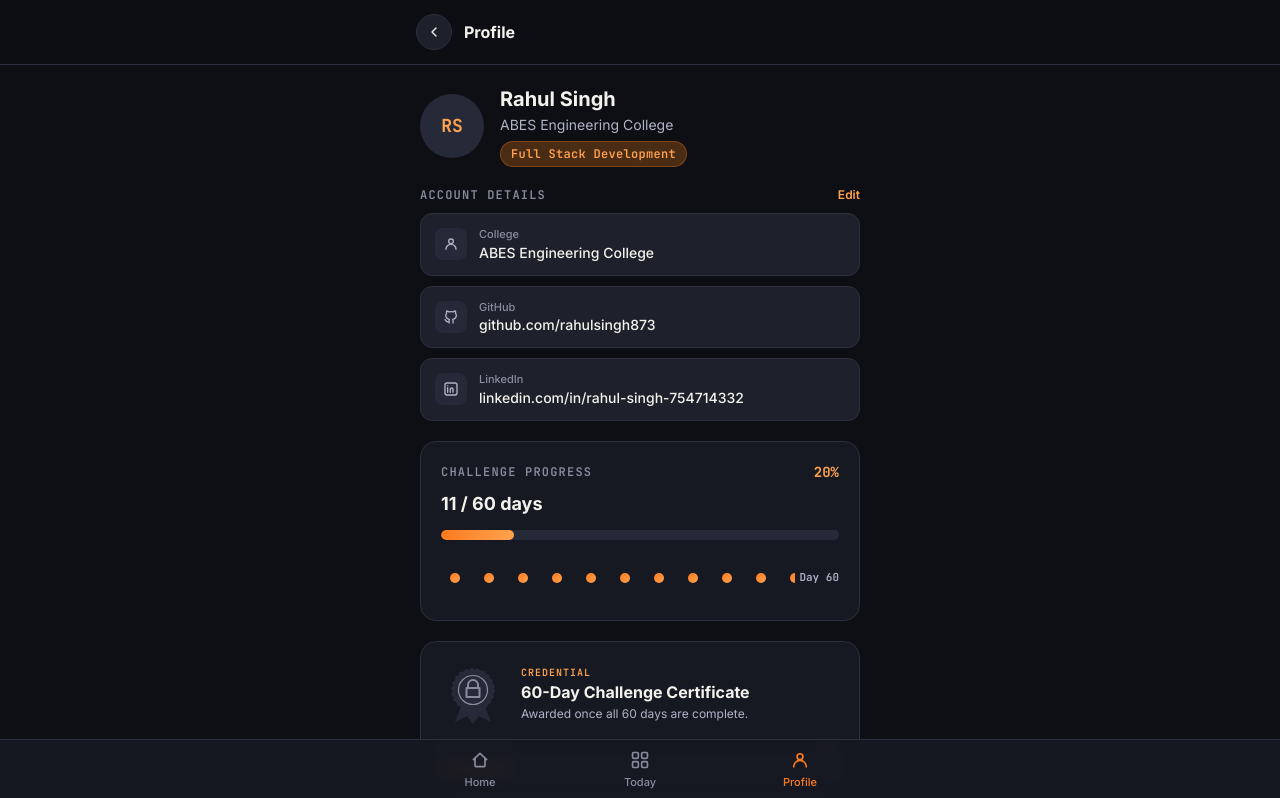
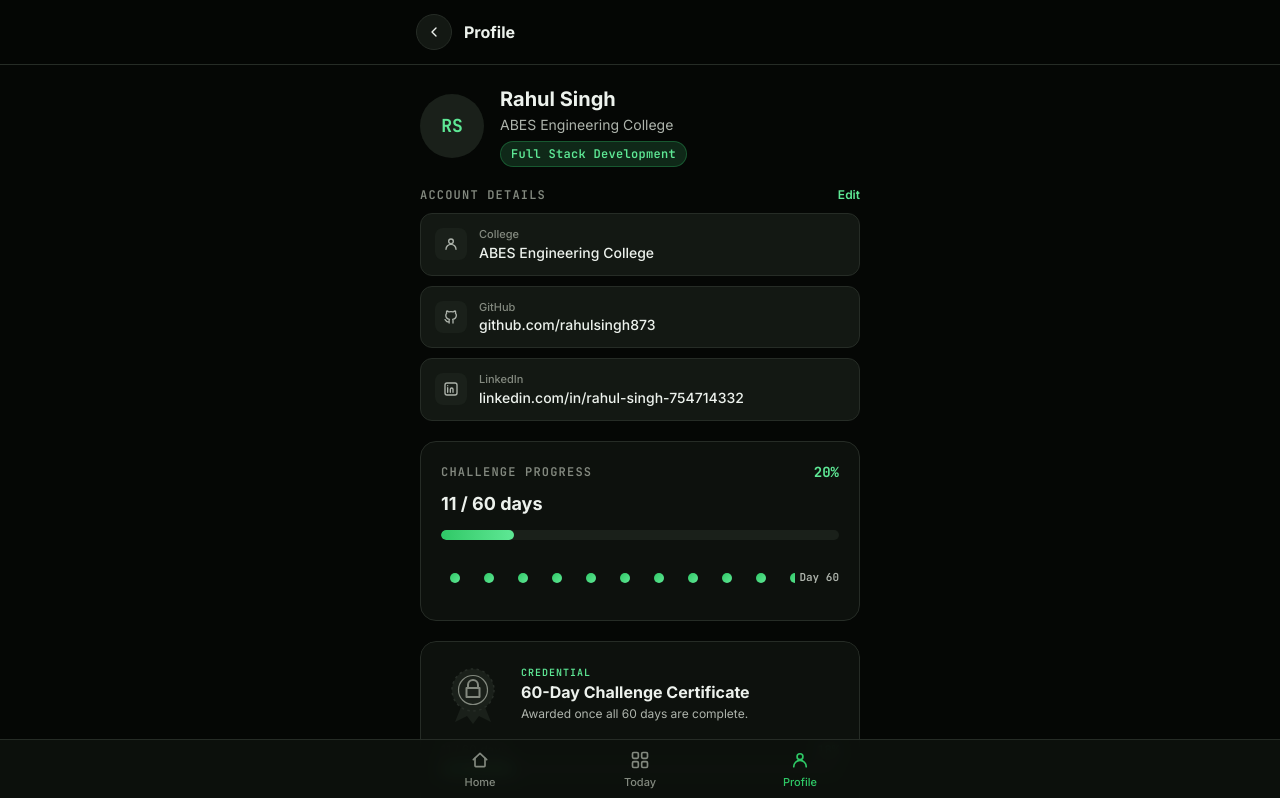
Before and after one commit to RahulSingh873/abtalks-redesign, a React (Vite) app: page /profile in a window 1280 px wide. Shown: the top 798 px of the page. Built offline with nearby package versions, Linux system fonts and the light colour scheme.

Commit message:
Reskin theme from orange/ember to HackerRank-style green on black

```diff
--- a/src/components/Button.jsx
+++ b/src/components/Button.jsx
@@ -11,7 +11,7 @@ export default function Button({
 
   const variants = {
     primary:
-      "bg-ember text-ink hover:bg-ember-light shadow-[0_8px_24px_-8px_rgba(255,122,26,0.55)]",
+      "bg-ember text-ink hover:bg-ember-light shadow-[0_8px_24px_-8px_rgba(46,200,102,0.55)]",
     secondary:
       "bg-surface-3 text-text hover:bg-[#31364a] border border-border",
     ghost: "bg-transparent text-text hover:bg-surface-2",
--- a/src/components/CertificateCard.jsx
+++ b/src/components/CertificateCard.jsx
@@ -10,14 +10,14 @@ function Medallion({ locked }) {
     <svg viewBox="0 0 64 64" className="h-full w-full">
       <defs>
         <linearGradient id="medallion-gold" x1="0" y1="0" x2="1" y2="1">
-          <stop offset="0%" stopColor="#FFD98A" />
-          <stop offset="55%" stopColor="#FF7A1A" />
-          <stop offset="100%" stopColor="#C4560A" />
+          <stop offset="0%" stopColor="#B6F5C8" />
+          <stop offset="55%" stopColor="#2EC866" />
+          <stop offset="100%" stopColor="#0E7A3C" />
         </linearGradient>
       </defs>
       <path
         d="M22 40 L14 60 L26 54 L32 62 L38 54 L50 60 L42 40 Z"
-        fill={locked ? "var(--color-surface-3)" : "#B8480A"}
+        fill={locked ? "var(--color-surface-3)" : "#0E7A3C"}
         opacity={locked ? 1 : 0.9}
       />
       <circle cx="32" cy="28" r="21" fill={locked ? "var(--color-surface-3)" : "url(#medallion-gold)"} />
@@ -26,7 +26,7 @@ function Medallion({ locked }) {
         cy="28"
         r="21"
         fill="none"
-        stroke={locked ? "var(--color-border)" : "#FFE7B3"}
+        stroke={locked ? "var(--color-border)" : "#D9FBE4"}
         strokeWidth="1.5"
         strokeDasharray="2.5 3.5"
       />
@@ -35,7 +35,7 @@ function Medallion({ locked }) {
         cy="28"
         r="14.5"
         fill="none"
-        stroke={locked ? "var(--color-muted-2)" : "#FFF3D6"}
+        stroke={locked ? "var(--color-muted-2)" : "#EFFFF4"}
         strokeWidth="1.2"
       />
       {locked ? (
@@ -51,7 +51,7 @@ function Medallion({ locked }) {
         <path
           d="M24 28.5l5 5 11-11"
           fill="none"
-          stroke="#3A1E00"
+          stroke="#062B14"
           strokeWidth="3"
           strokeLinecap="round"
           strokeLinejoin="round"
@@ -89,7 +89,7 @@ export default function CertificateCard({ student }) {
       {(eligible || claimed) && (
         <div
           className="pointer-events-none absolute -inset-8 opacity-40 blur-2xl"
-          style={{ background: "radial-gradient(closest-side, #FF9A3D, transparent)" }}
+          style={{ background: "radial-gradient(closest-side, #3FE58A, transparent)" }}
           aria-hidden="true"
         />
       )}
@@ -97,7 +97,7 @@ export default function CertificateCard({ student }) {
       <div
         className={`relative rounded-2xl border p-5 ${
           claimed
-            ? "border-ember/50 bg-gradient-to-br from-[#2A1608] via-surface to-surface"
+            ? "border-ember/50 bg-gradient-to-br from-[#0B2415] via-surface to-surface"
             : eligible
               ? "border-ember/40 bg-surface"
               : "border-border bg-surface"
--- a/src/components/MomentumCard.jsx
+++ b/src/components/MomentumCard.jsx
@@ -1,8 +1,8 @@
 import { SparkIcon } from "./Icons";
 
 function scoreTone(score) {
-  if (score >= 75) return { ring: "#FF7A1A", label: "Strong momentum", text: "text-ember-light" };
-  if (score >= 40) return { ring: "#FFA24D", label: "Building momentum", text: "text-ember-light" };
+  if (score >= 75) return { ring: "#2EC866", label: "Strong momentum", text: "text-ember-light" };
+  if (score >= 40) return { ring: "#5EE895", label: "Building momentum", text: "text-ember-light" };
   return { ring: "#6A6D80", label: "Just getting started", text: "text-muted" };
 }
 
--- a/src/index.css
+++ b/src/index.css
@@ -6,23 +6,23 @@
   --font-body: "Inter", ui-sans-serif, system-ui, sans-serif;
   --font-mono: "JetBrains Mono", ui-monospace, monospace;
 
-  --color-ink: #0E0F14;
-  --color-surface: #171922;
-  --color-surface-2: #1E212C;
-  --color-surface-3: #262A38;
-  --color-border: #2C303E;
+  --color-ink: #050705;
+  --color-surface: #0D110D;
+  --color-surface-2: #131813;
+  --color-surface-3: #1A201A;
+  --color-border: #262C26;
   --color-paper: #F6F5F1;
-  --color-text: #F3F2ED;
-  --color-muted: #B0B3C6;
-  --color-muted-2: #888C9E;
+  --color-text: #EDF2ED;
+  --color-muted: #AEB4AC;
+  --color-muted-2: #83897F;
 
-  --color-ember: #FF7A1A;
-  --color-ember-light: #FFA24D;
-  --color-ember-dim: #4A2C15;
-  --color-mint: #34D399;
-  --color-mint-dim: #163A2D;
+  --color-ember: #2EC866;
+  --color-ember-light: #5EE895;
+  --color-ember-dim: #0F2818;
+  --color-mint: #00D9A3;
+  --color-mint-dim: #072922;
   --color-indigo: #7C7FFF;
-  --color-indigo-dim: #262852;
+  --color-indigo-dim: #1E2145;
 }
 
 html { background: var(--color-ink); }
--- a/src/pages/Dashboard.jsx
+++ b/src/pages/Dashboard.jsx
@@ -117,7 +117,7 @@ export default function Dashboard() {
           className="focus-ring mt-5 block animate-rise"
           style={{ animationDelay: "60ms" }}
         >
-          <div className="relative overflow-hidden rounded-2xl border border-ember/40 bg-gradient-to-br from-[#241407] via-surface to-surface p-5 shadow-[0_16px_40px_-16px_rgba(255,122,26,0.35)]">
+          <div className="relative overflow-hidden rounded-2xl border border-ember/40 bg-gradient-to-br from-[#0B2415] via-surface to-surface p-5 shadow-[0_16px_40px_-16px_rgba(46,200,102,0.35)]">
             <div className="flex items-center justify-between">
               <Badge tone="ember">Day {student.currentDay} · Today</Badge>
               <span className="flex items-center gap-1 text-xs font-medium text-muted-2">
```
